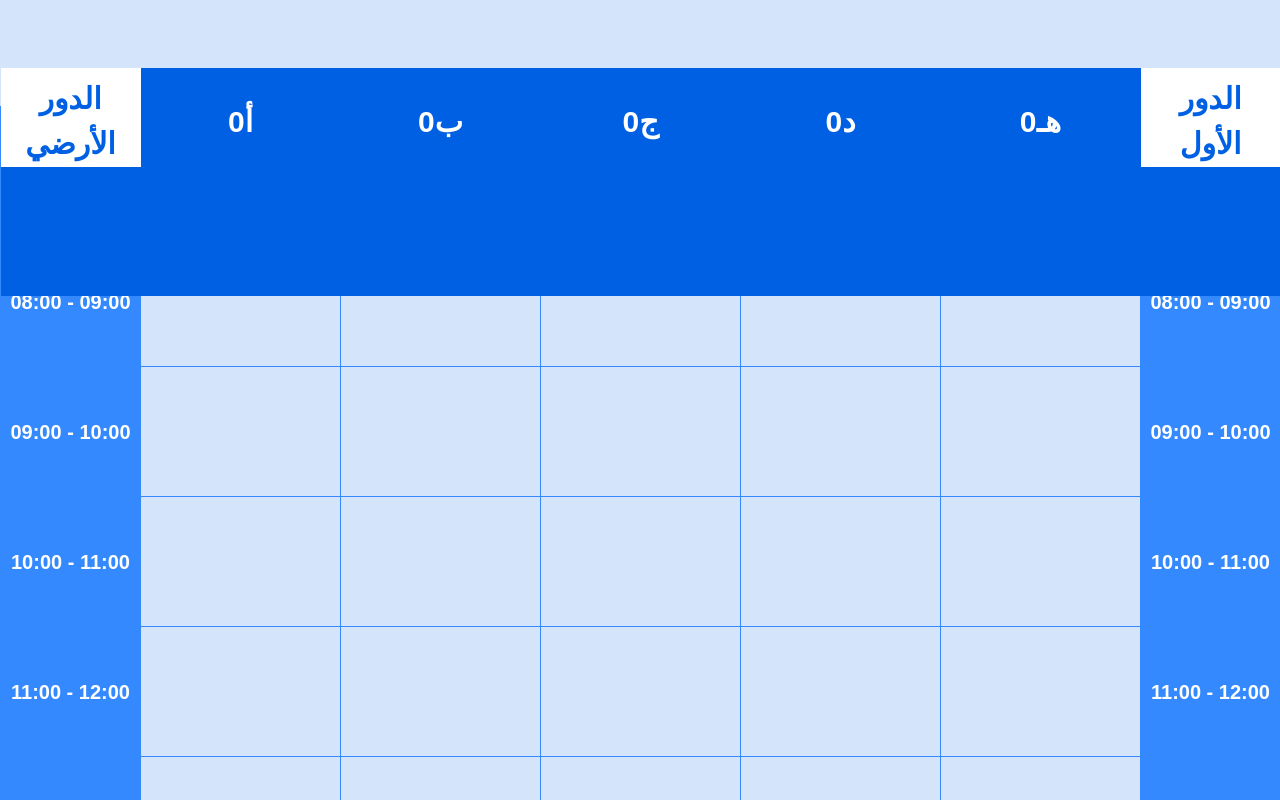
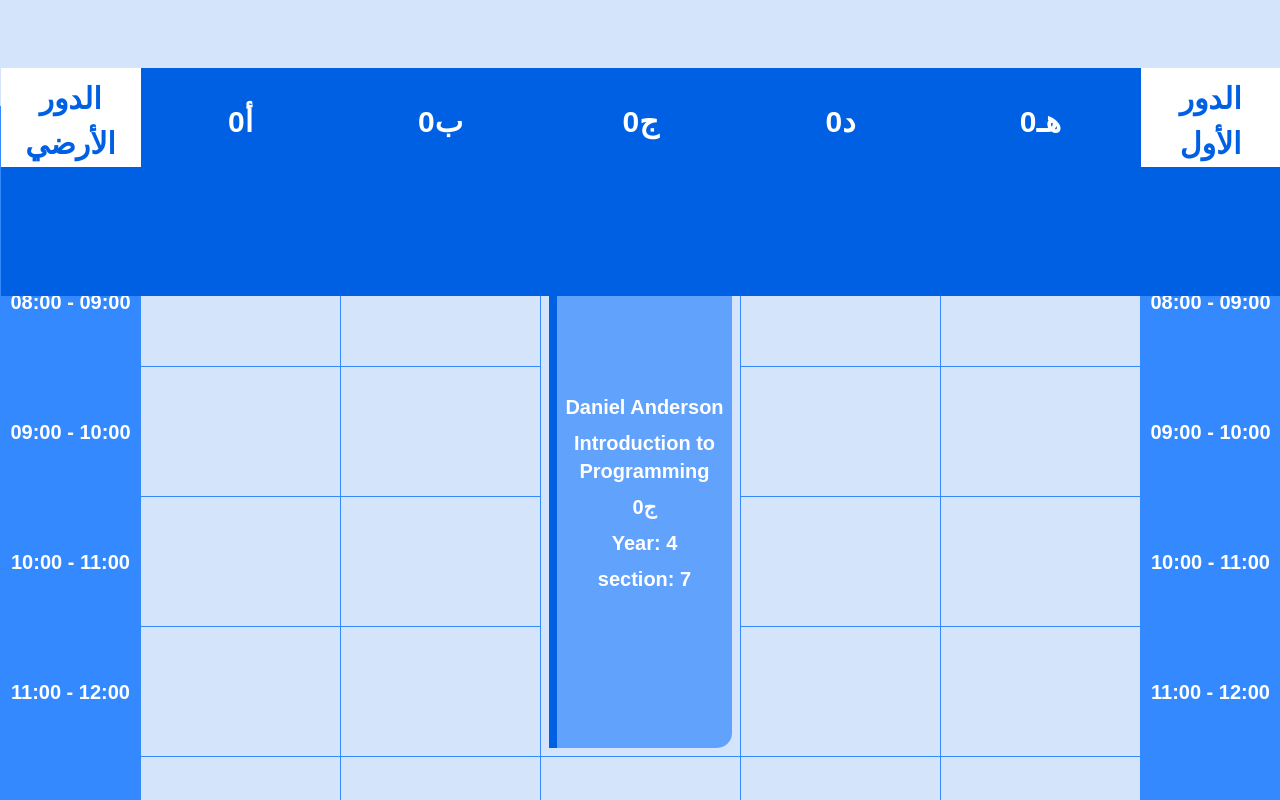
Before and after one commit to slr8/grad-project, a React (Create React App) app: page /labsSchedule in a window 1280 px wide. Shown: the top 800 px of the page. Built offline with nearby package versions, Linux system fonts and the light colour scheme; a web font is replaced by a local one.

Commit message:
Add files via upload

```diff
--- a/src/Components/LabsBodySchedule/labsScripts.js
+++ b/src/Components/LabsBodySchedule/labsScripts.js
@@ -5,11 +5,11 @@ const labData = {
         {
             "teachingStaffName": "Daniel Anderson",
             "courseName": "Introduction to Programming",
-            "day": "thursday",
-            "startTime": 12,
+            "day": "sunday",
+            "startTime": 8,
             "duration": 4,
             "year": 4,
-            "location": "0أ",
+            "location": "0ج",
             "section": 7,
             "groupNumber": null,
             "departmentName": null
@@ -165,6 +165,7 @@ export const appsss = {
     ...generateAppointments("thursday", "4د", "24", 8, 19),
     ...generateAppointments("thursday", "4ه", "25", 8, 19),
 };
+console.log(appsss);
 
 export function generateScheduleCells(day, appsss, labs) {
     const suffixes = labs;
--- /dev/null
+++ b/src/Pages/ITHallDevices/hallSlice.js
@@ -0,0 +1,61 @@
+export const FETCH_DATA_REQUEST = 'FETCH_DATA_REQUEST';
+export const FETCH_DATA_SUCCESS = 'FETCH_DATA_SUCCESS';
+export const FETCH_DATA_FAILURE = 'FETCH_DATA_FAILURE';
+
+export const fetchDataRequest = () => ({
+    type: FETCH_DATA_REQUEST
+});
+
+export const fetchDataSuccess = (data) => ({
+    type: FETCH_DATA_SUCCESS,
+    payload: data
+});
+
+export const fetchDataFailure = (error) => ({
+    type: FETCH_DATA_FAILURE,
+    payload: error
+});
+
+export const fetchData = () => {
+    return dispatch => {
+        dispatch(fetchDataRequest());
+
+        fetch('https://localhost:44377/api/ITTechnical/GetHallsWithDevices')
+            .then(response => response.json())
+            .then(data => dispatch(fetchDataSuccess(data)))
+            .catch(error => dispatch(fetchDataFailure(error)));
+    };
+};
+
+const initialState = {
+    data: [],
+    isLoading: false,
+    error: null,
+};
+
+const labs = (state = initialState, action) => {
+    switch (action.type) {
+        case FETCH_DATA_REQUEST:
+            return {
+                ...state,
+                isLoading: true,
+            };
+        case FETCH_DATA_SUCCESS:
+            return {
+                ...state,
+                data: action.payload,
+                isLoading: false,
+                error: null,
+            };
+        case FETCH_DATA_FAILURE:
+            return {
+                ...state,
+                isLoading: false,
+                error: action.payload,
+            };
+        default:
+            return state;
+    }
+};
+
+export default labs;
--- a/src/UI/AdminNavBar.jsx
+++ b/src/UI/AdminNavBar.jsx
@@ -9,7 +9,7 @@ const AdminNavBar = () => {
     }
     return (
         <>
-            <nav className='sticky top-0 z-[999] w-screen'>
+            <nav className='sticky top-0 z-[999]'>
                 <div className="w-full mx-auto flex justify-between items-center bg-[#ffff] pb-3">
                     <div className="flex items-center  ml-[30px] ">
                         <img src="/Images/Navbar/Polygon 1.png" alt="Logo" className="mr-2 h-9 pt-2" />
--- a/src/UI/ITNavBar.jsx
+++ b/src/UI/ITNavBar.jsx
@@ -4,7 +4,7 @@ import { Link } from 'react-router-dom'
 const ITNavBar = () => {
     const [active, setActive] = useState("home")
     return (
-        <nav className='sticky top-0 z-50 w-screen '>
+        <nav className='sticky top-0 z-50'>
             <div className="w-full mx-auto flex justify-between items-center bg-[#ffff] pb-3">
                 <div className="flex items-center  ml-[30px] ">
                     <img src="/Images/Navbar/Polygon 1.png" alt="Logo" className="mr-2 h-9 pt-2" />
--- a/src/UI/Navbar.jsx
+++ b/src/UI/Navbar.jsx
@@ -10,7 +10,7 @@ const Navbar = () => {
 
     return (
         <>
-            <nav className='sticky top-0 z-50 w-screen'>
+            <nav className='sticky top-0 z-50'>
                 <div className="w-full mx-auto flex justify-between items-center bg-[#ffff] pb-3">
                     <div className="flex items-center  ml-[30px] ">
                         <img src="/Images/Navbar/Polygon 1.png" alt="Logo" className="mr-2 h-9 pt-2" />
--- a/src/store.js
+++ b/src/store.js
@@ -1,9 +1,11 @@
 import { configureStore } from '@reduxjs/toolkit';
 import loginSlice from './Pages/Login/loginSlice';
+import labs from './Pages/ITHallDevices/hallSlice';
 
 const store = configureStore({
     reducer: {
-        auth: loginSlice
+        auth: loginSlice,
+        lab: labs
     },
 });
 
```
